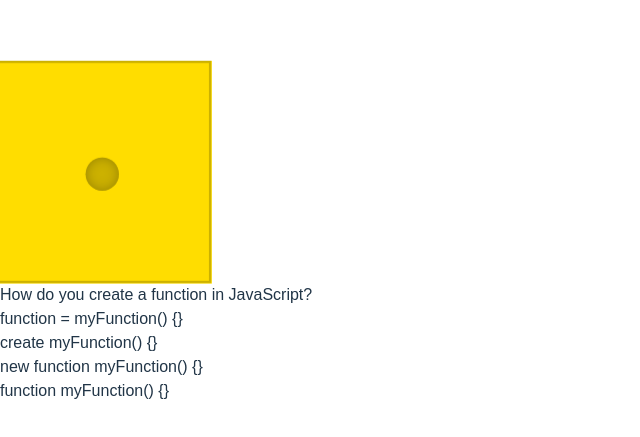
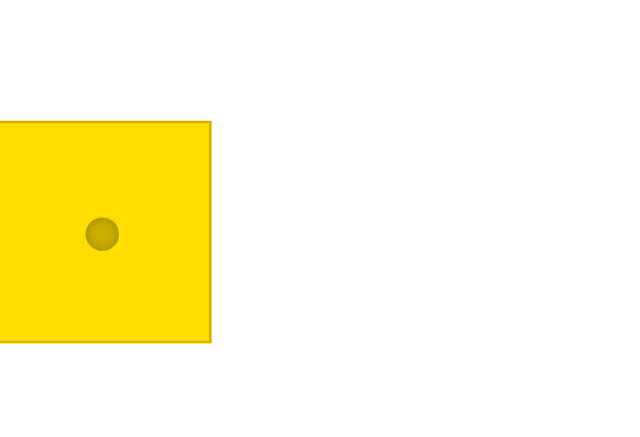
Before and after one commit to yc-codes/js-voyagers-dice, a React (Vite) app: page / in a window 1280 px wide. Shown: the part 157-594 px from the top of the page, without its empty margins (0-640 px from the left). Built offline with nearby package versions, Linux system fonts and the light colour scheme; the HTML template or start-up script is replaced by a standard one; a web font is replaced by a local one.

Commit message:
Added: animation

```diff
--- a/package.json
+++ b/package.json
@@ -10,6 +10,7 @@
     "preview": "vite preview"
   },
   "dependencies": {
+    "framer-motion": "^10.13.0",
     "react": "^18.2.0",
     "react-dom": "^18.2.0"
   },
--- a/src/App.tsx
+++ b/src/App.tsx
@@ -1,12 +1,14 @@
+import { AnimatePresence, motion } from 'framer-motion';
 import { useState } from 'react';
 import './App.css';
+
 function getRandom(max: number, min: number) {
   return (Math.floor(Math.random() * (max - min)) + min) * 90;
 }
 
 const timing = 1 * 1000
 
-const data = [
+const data: Item[] = [
   {
     "question": "What is JavaScript?",
     "options": [
@@ -109,20 +111,22 @@ const data = [
   }
 ]
 
-function getRandomElementFromArray() {
-  if (data.length === 0) {
-    return null; // Return null if the array is empty
+function getRandomElementFromArray(): Item {
+  return data[Math.floor(Math.random() * data.length)];
 }
 
-  const randomIndex = Math.floor(Math.random() * data.length);
-  return data[randomIndex];
+interface Item {
+  question: string;
+  options: string[];
+  answer: number;
 }
 
 function App() {
 
-  const [question, setQuestion] = useState(getRandomElementFromArray())
+  const [question, setQuestion] = useState<Item | undefined>(undefined)
 
   const reGenerate = () => {
+    setQuestion(undefined)
     var x = getRandom(24, 3);
     var y = getRandom(24, 3);
 
@@ -175,14 +179,23 @@ function App() {
         </div>
       </div>
 
+      <div className="max-w-4xl left-1/2 -translate-x-1/2 absolute px-4 w-full top-1/2 text-white">
+        <AnimatePresence>
           {question &&
-        <div className="absolute px-4 w-full max-w-4xl left-1/2 -translate-x-1/2 top-1/2 text-white">
+            <motion.div
+              initial={{ opacity: 0, x: 100 }}
+              animate={{ opacity: 1, x: 1 }}
+              exit={{ opacity: 0, x: -100 }}
+              transition={{ duration: 0.5 }}
+            >
               <h2 className='text-4xl font-extrabold mb-6'>{question.question}</h2>
               <ol className='list-decimal text-xl font-medium space-y-2 pl-6'>
                 {question.options.map((v, i) => <li key={i} className=''>{v}</li>)}
               </ol>
+            </motion.div>
+          }
+        </AnimatePresence>
       </div>
-      }
     </div>
   )
 }
```
Also changed, not shown: 1 other file (tests, documents, lock files or other folders). Lines whose indentation alone changed are shown as unchanged.
